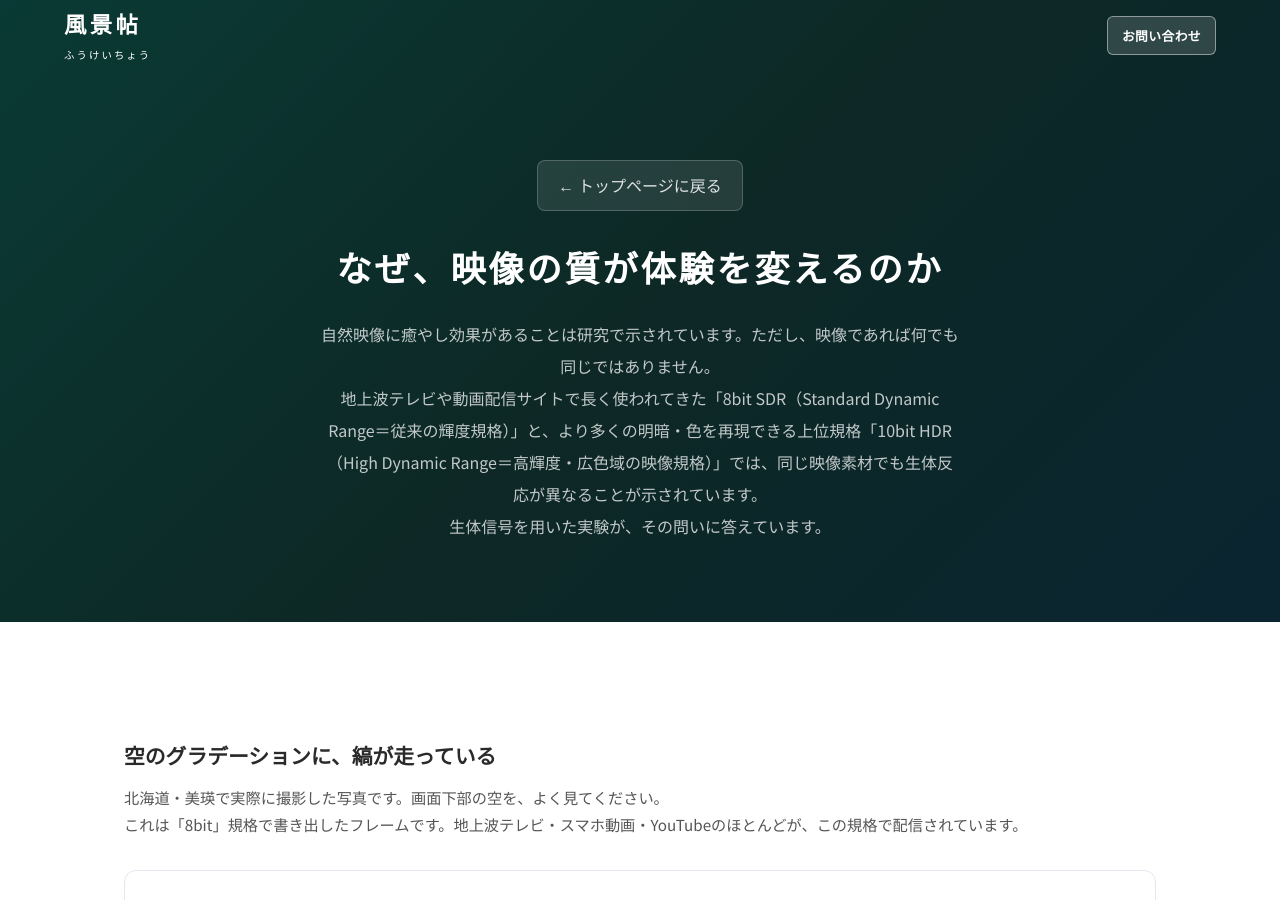
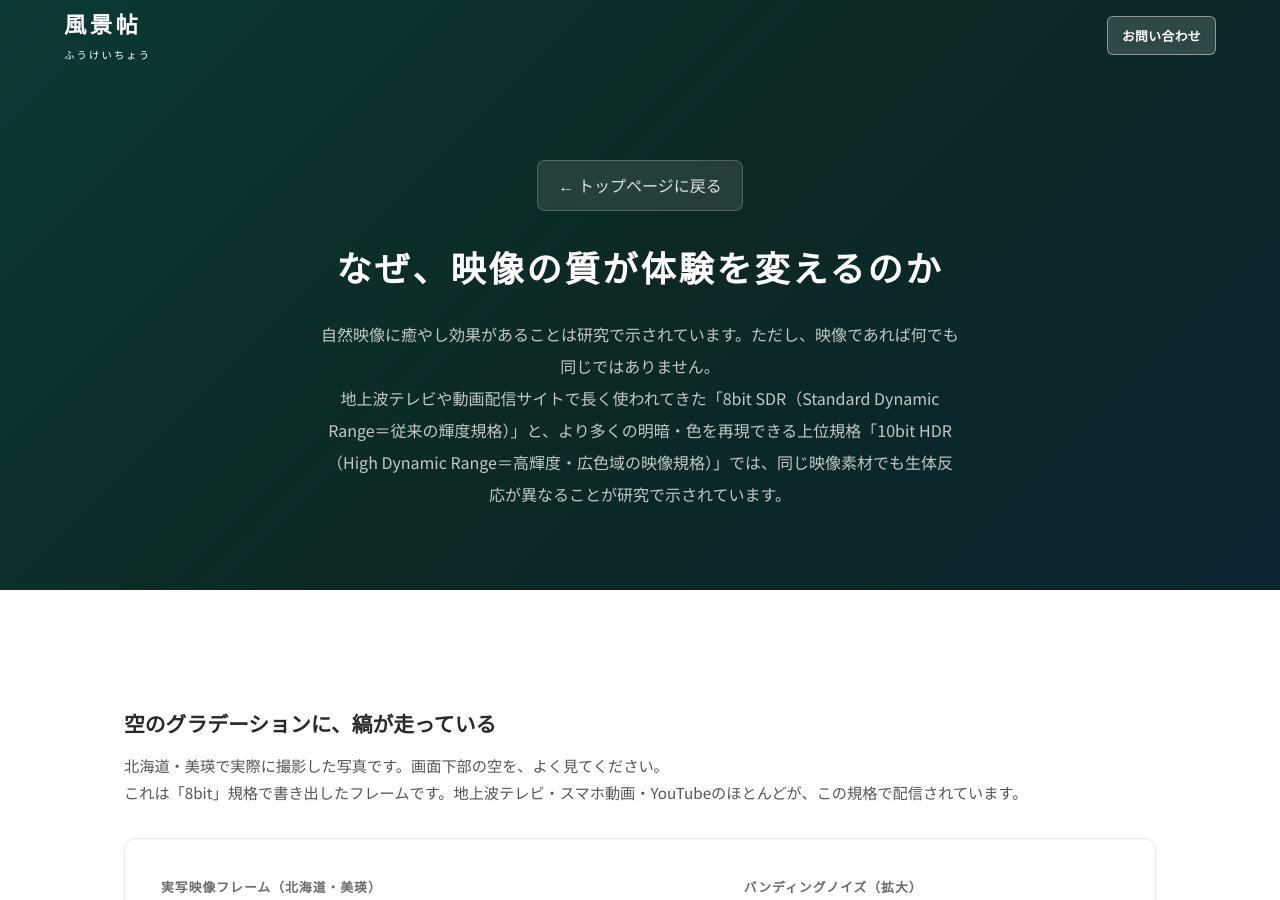
Before and after one commit to dr836gnypeq-ctrl/fukeichou-site, a Jekyll site: the page built from quality.html, in a window 1280 px wide and 900 px high. Built offline with Jekyll 4.4.1, drawn with Linux system fonts in a browser that asks for light colours; nearby versions of some CDN libraries.

Commit message:
quality: remove redundant hero closing sentence

```diff
--- a/quality.html
+++ b/quality.html
@@ -84,7 +84,7 @@ canvas.ql-canvas{display:block;width:100%;height:160px}
   <div class="container">
     <a href="{{ '/' | relative_url }}" class="ev-back">← トップページに戻る</a>
     <h1 class="section-heading">なぜ、映像の質が体験を変えるのか</h1>
-    <p class="section-lead">自然映像に癒やし効果があることは研究で示されています。ただし、映像であれば何でも同じではありません。<br>地上波テレビや動画配信サイトで長く使われてきた「8bit SDR（Standard Dynamic Range＝従来の輝度規格）」と、より多くの明暗・色を再現できる上位規格「10bit HDR（High Dynamic Range＝高輝度・広色域の映像規格）」では、同じ映像素材でも生体反応が異なることが示されています。<br>生体信号を用いた実験が、その問いに答えています。</p>
+    <p class="section-lead">自然映像に癒やし効果があることは研究で示されています。ただし、映像であれば何でも同じではありません。<br>地上波テレビや動画配信サイトで長く使われてきた「8bit SDR（Standard Dynamic Range＝従来の輝度規格）」と、より多くの明暗・色を再現できる上位規格「10bit HDR（High Dynamic Range＝高輝度・広色域の映像規格）」では、同じ映像素材でも生体反応が異なることが研究で示されています。</p>
   </div>
 </div>
 
```
